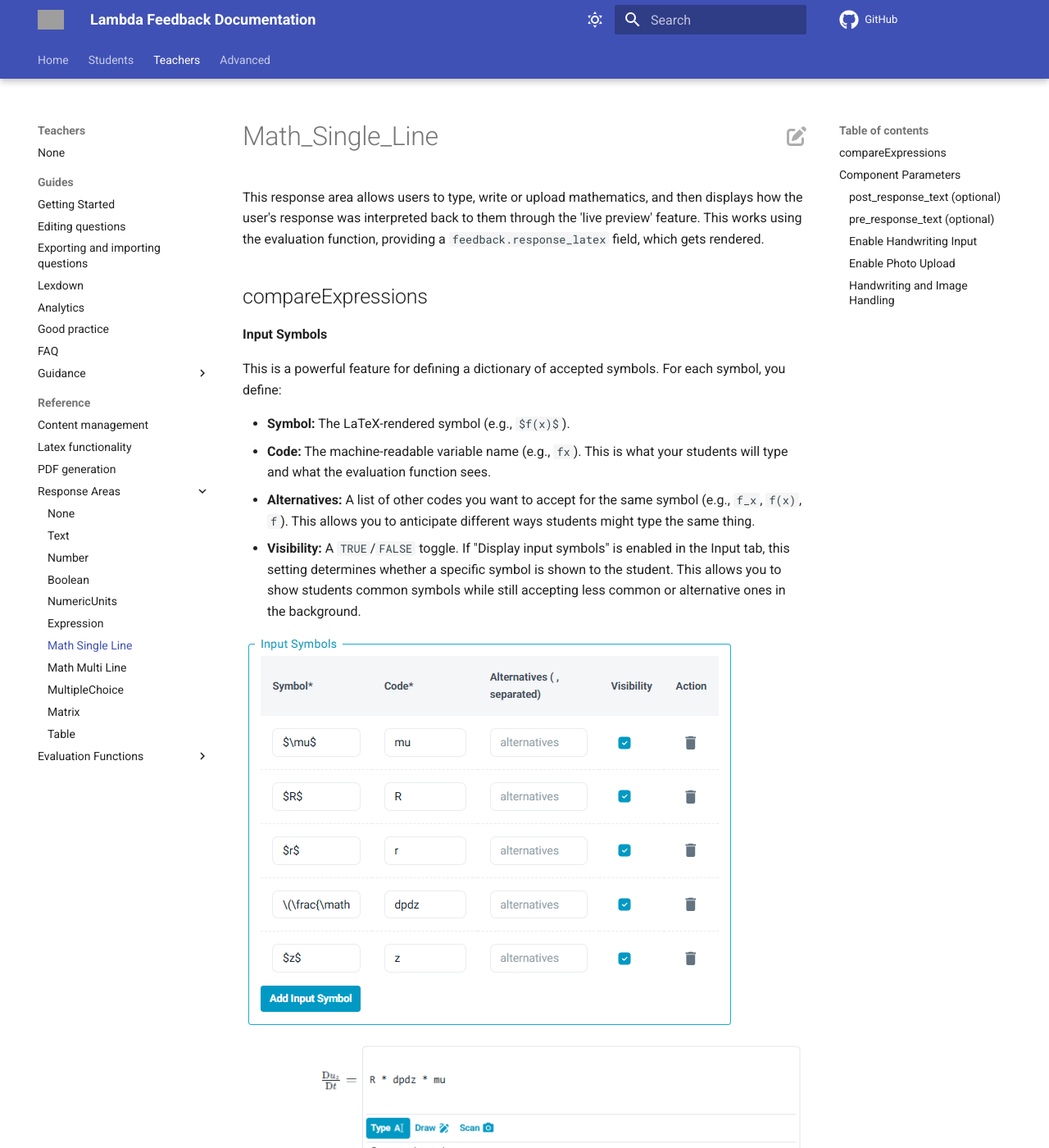
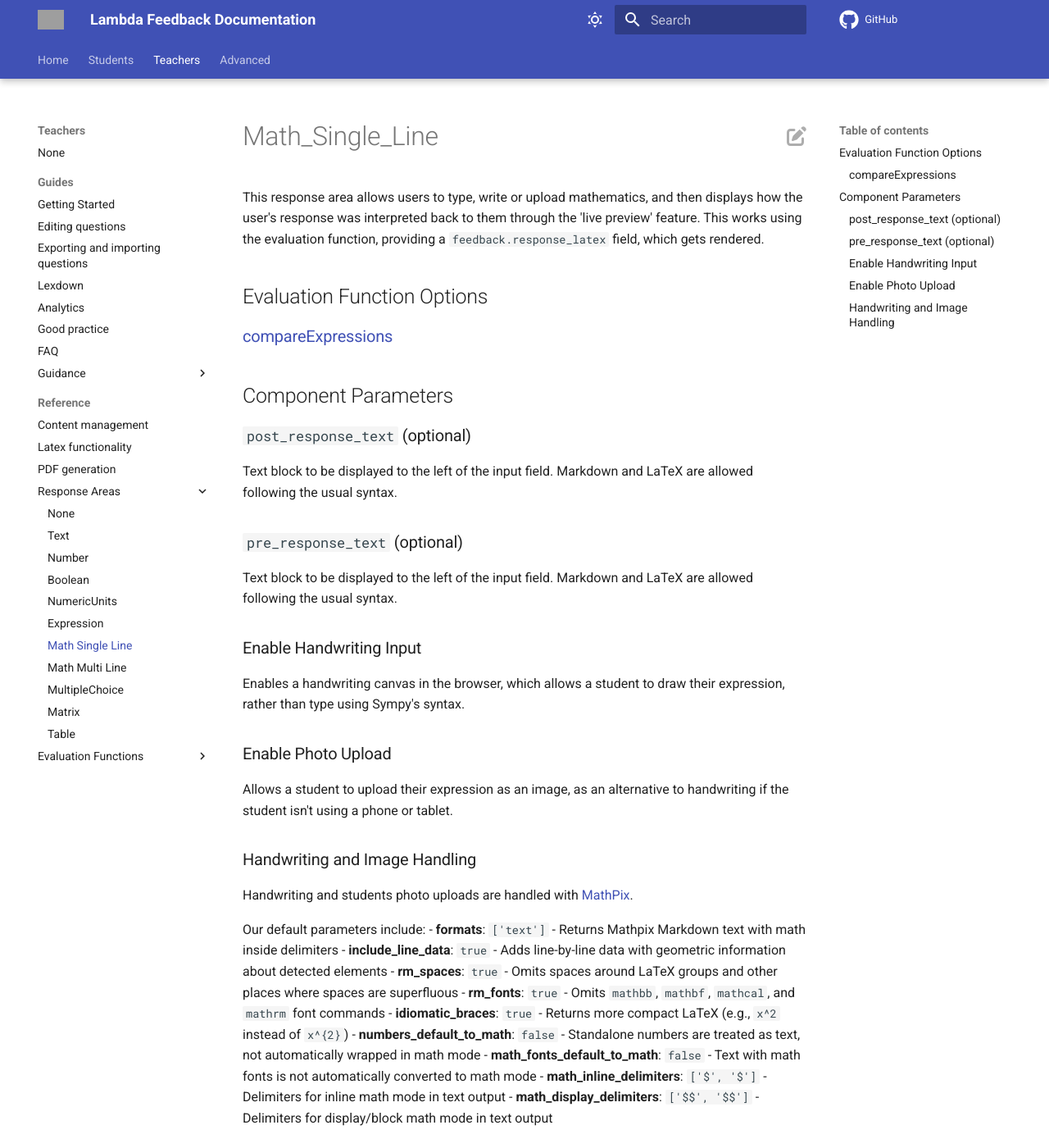
Before and after one commit to lambda-feedback/user-documentation, an MkDocs documentation site: the page built from docs/teacher/reference/response_area_components/Math_Single_Line.md, in a window 1280 px wide and 1400 px high. Shown: the whole window at 82% size. Built offline with MkDocs 1.6.1 and Material for MkDocs 9.7.7, drawn with Linux system fonts in a browser that asks for light colours; comment, search, counter and statistics services are not loaded; some of the changed text lies outside the part shown; grey boxes are pictures that could not be loaded.

Commit message:
Switched to new standard of referencing evaluation functions

```diff
--- a/docs/teacher/reference/response_area_components/Math_Single_Line.md
+++ b/docs/teacher/reference/response_area_components/Math_Single_Line.md
@@ -2,22 +2,9 @@
 
 This response area allows users to type, write or upload mathematics, and then displays how the user's response was interpreted back to them through the 'live preview' feature. This works using the evaluation function, providing a `feedback.response_latex` field, which gets rendered.
 
-## compareExpressions
-**Input Symbols**
+## Evaluation Function Options
 
-This is a powerful feature for defining a dictionary of accepted symbols. For each symbol, you define:
-
-*   **Symbol:** The LaTeX-rendered symbol (e.g., `$f(x)$`).
-*   **Code:** The machine-readable variable name (e.g., `fx`). This is what your students will type and what the evaluation function sees.
-*   **Alternatives:** A list of other codes you want to accept for the same symbol (e.g., `f_x`, `f(x)`, `f`). This allows you to anticipate different ways students might type the same thing.
-*   **Visibility:** A `TRUE`/`FALSE` toggle. If "Display input symbols" is enabled in the Input tab, this setting determines whether a specific symbol is shown to the student. This allows you to show students common symbols while still accepting less common or alternative ones in the background.
-
-![example](screenshots/input_symbols.png)
-![example](screenshots/input_symbols_preview.png)
-
-Tolerances can also be added. These will apply to the numerical parts of the answer (e.g. the $10$ in $10x$).
-
-This is done using the `atol` and `rtol` fields under the Evaluation Function Parameters section.
+### [compareExpressions](https://lambda-feedback.github.io/user-documentation/user_eval_function_docs/compareExpressions/)
 
 ## Component Parameters
 
```
Also changed, not shown: docs/teacher/reference/response_area_components/Math_Multi_Line.md (+5 -4 lines).
